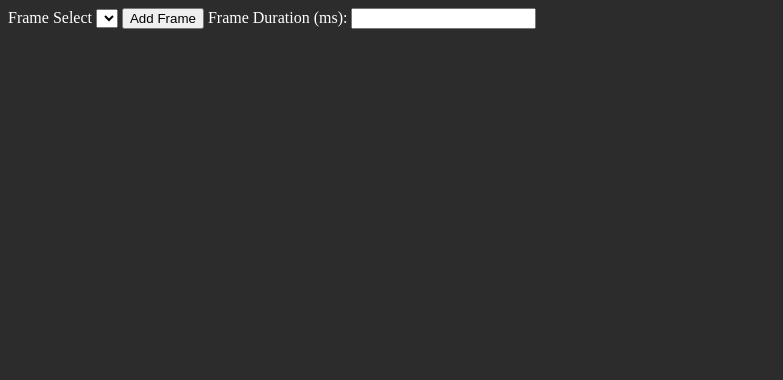
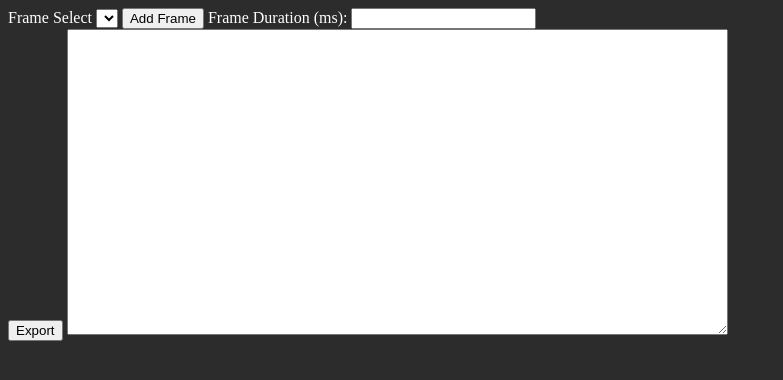
Before and after one commit to minkcv/ledcube, a plain HTML site: page index.html in a window 1280 px wide. Shown: the whole page, without its empty margins (0-783 px from the left). Drawn offline with Linux system fonts and the light colour scheme.

Commit message:
exporter

```diff
--- a/index.html
+++ b/index.html
@@ -14,10 +14,12 @@
             <!-- options populated in main.js -->
             </select>
         </span>
-        <button name='add-frame' onclick='addFrame()'>Add Frame</button>
+        <button onclick='addFrame()'>Add Frame</button>
         <span>Frame Duration (ms): <input type=number id='frame-duration'/></span>
     </div>
     <div id='frame-container'></div>
+    <button onclick='convertToOutput()'>Export</button>
+    <textarea id='output' rows=20 cols=80></textarea>
     <script src="main.js"></script>
 </body>
 </html>
--- a/main.js
+++ b/main.js
@@ -2,6 +2,12 @@ var frameContainer = document.getElementById('frame-container');
 var frameSelectElt = document.getElementById('frame-select');
 var frameDurationElt = document.getElementById('frameDuration');
 var frames = [];
+
+// Cube is like a sandwich.
+// 8 layers on top of each other.
+var numRows = 8;
+var numCols = 8;
+var numSlices = 8;
 
 function addFrame() {
     console.log('adding frame');
@@ -15,20 +21,17 @@ function addFrame() {
         slices: [],
         elt: sliceContainerElt
     };
-    // Cube is like a sandwich.
-    // 8 layers on top of each other.
-    var numSlices = 8;
+
     for (var i = 0; i < numSlices; i++) {
         var sliceElt = document.createElement('div');
         sliceElt.className = 'slice';
-        var numRows = 8;
         var colorPickers = [];
         for (var x = 0; x < numRows; x++) {
-            var numCols = 8;
             for (var y = 0; y < numCols; y++) {
                 var colorPickerElt = document.createElement('input');
                 var picker = new jscolor(colorPickerElt);
                 colorPickerElt.className = 'color-box';
+                colorPickerElt.jscolor = picker;
                 picker.fromRGB(0, 0, 0);
                 colorPickers.push(colorPickerElt);
                 sliceElt.appendChild(colorPickerElt);
@@ -56,3 +59,26 @@ function changeFrame() {
     }
     frames[index].elt.style.display = 'block';
 }
+
+function convertToOutput() {
+    var output = '';
+    for (var f = 0; f < frames.length; f++) {
+        for (var s = 0; s < frames[0].slices.length; s++) {
+            var slice = frames[0].slices[s];
+            for (var x = 0; x < numRows; x++) {
+                for (var y = 0; y < numCols; y++) {
+                    var colorPickerElt = slice.colorPickers[y * numRows + x];
+                    var red = colorPickerElt.jscolor.rgb[0];
+                    var green = colorPickerElt.jscolor.rgb[1];
+                    var blue = colorPickerElt.jscolor.rgb[2];
+                    if (red == 0 && green == 0 && blue == 0)
+                        continue;
+                    var line = 'writeLED(' + (y * numRows + x) + ', ' + red + ', ' + green + ', ' + blue + ');';
+                    output += line + '\n';
+                }
+            }
+        }
+    }
+    var outputElt = document.getElementById('output');
+    outputElt.value = output;
+}
```
